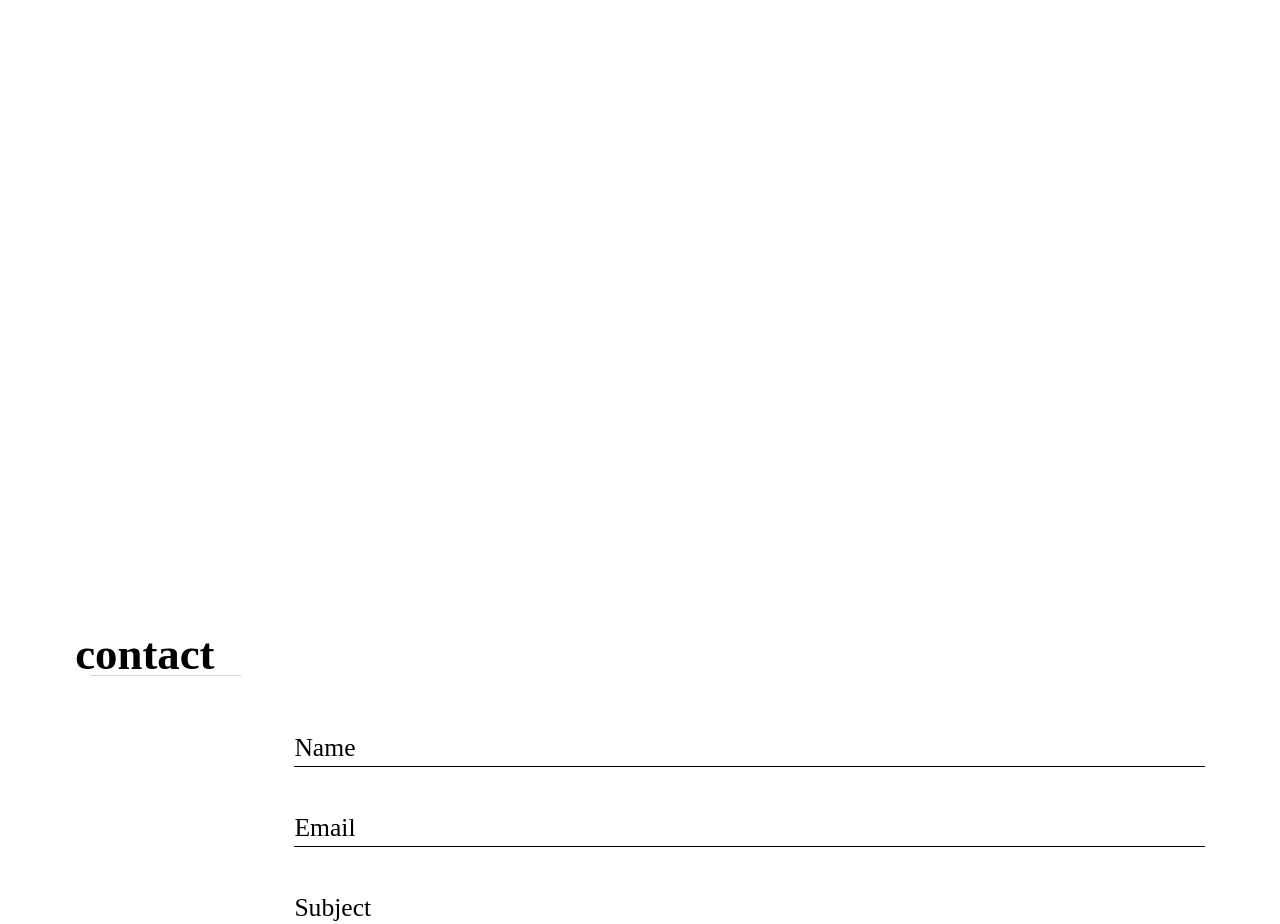
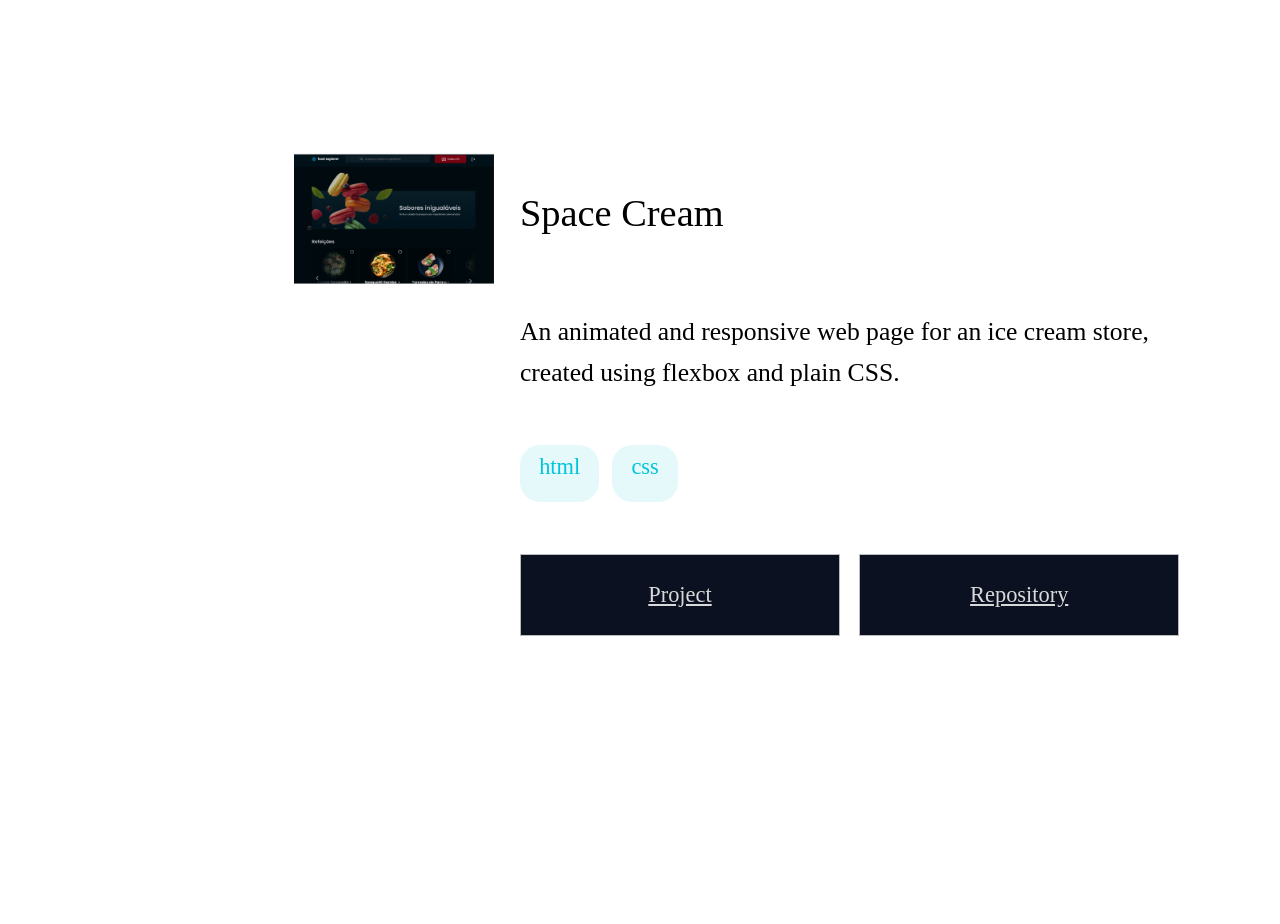
Before and after one commit to jeadamek/jadamek.com, a React (Vite) app: page / in a window 1280 px wide. Shown: the part 4980-5904 px from the top of the page. Built offline with nearby package versions, Linux system fonts and the light colour scheme; the HTML template or start-up script is replaced by a standard one.

Commit message:
:text: add project to work section

```diff
--- a/src/components/MainContent.jsx
+++ b/src/components/MainContent.jsx
@@ -169,14 +169,24 @@ export function MainContent() {
                         repoLink="https://github.com/jeadamek/rocketMovies_frontend"
                         deployLink="https://rocket-movies-deploy.netlify.app/"
                      />
+
+							<WorkCard
+                        title="Space Cream"
+                        image={FoodExplorer}
+                        description="An animated and responsive web page for an ice cream store, created using flexbox and plain CSS."
+                        techs={['html', 'css']}
+                        repoLink="https://github.com/jeadamek/space-cream/"
+                        deployLink="https://jeadamek.github.io/space-cream/"
+                     />
                   </div>
                </Section>
 
                <Section title="contact" id="contact">
 						{
 							formSubmitted ?
-							<div className="thank-you-message">
+							<div className="message">
 								<p>Thank you for your message!</p>
+								<Button title="back"/>
 							</div>
 							:
 							<form className="info contact-form" onSubmit={sendEmail}>
--- a/src/styles/components/mainContent.sass
+++ b/src/styles/components/mainContent.sass
@@ -87,3 +87,11 @@
 .about-me, .contact-form
    @include mixins.lg
       max-width: 60rem
+
+.message
+   height: 40rem
+   text-align: center
+
+   p
+      font-size: 2rem
+      margin-top: 3.2rem
```
